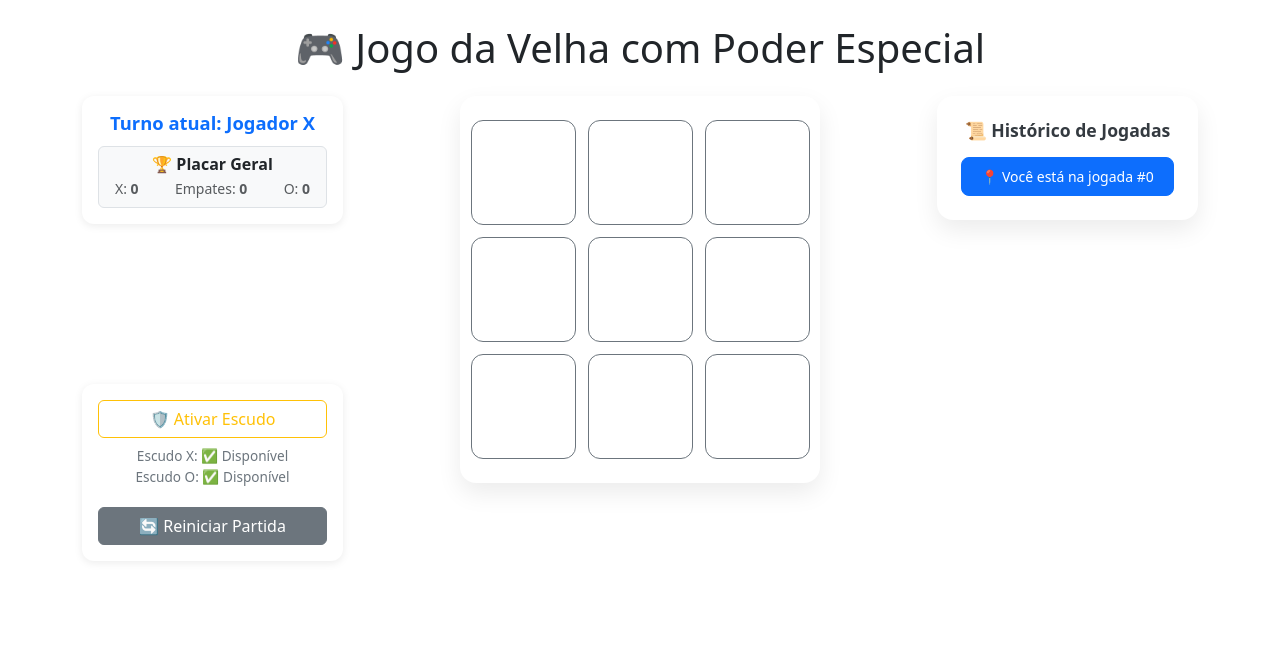
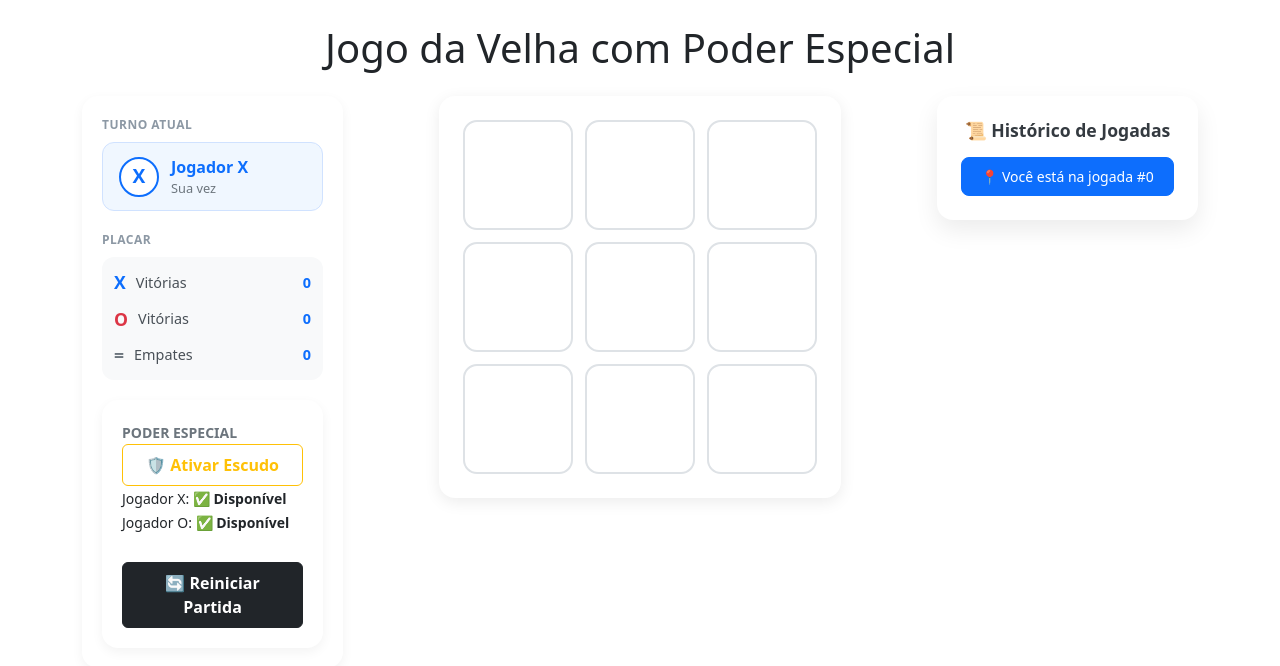
Before and after one commit to Manuely-Candido/jogo-da-velha, a React (Vite) app: page / in a window 1280 px wide. Shown: the top 666 px of the page. Built offline with nearby package versions, Linux system fonts and the light colour scheme.

Commit message:
Continuação da alteração do CSS

```diff
--- a/src/components/Board/Board.module.css
+++ b/src/components/Board/Board.module.css
@@ -1,20 +1,19 @@
 /* Container do Tabuleiro */
+/* Container que envolve as 3 linhas do tabuleiro */
 .board {
   display: flex;
   flex-direction: column;
   align-items: center;
   justify-content: center;
-  gap: 12px;
+  gap: 12px; /* Espaçamento entre as linhas */
   background-color: #ffffff;
-  padding: 24px;
+  padding: 24px; /* Preenchimento em volta das células */
   border-radius: 16px;
-  box-shadow: 0 10px 25px rgba(0, 0, 0, 0.08); /* Sombra elegante */
-  width: 100%;
-  max-width: 360px;
+  box-shadow: 0 4px 16px rgba(0, 0, 0, 0.08); /* Destaque em relação ao fundo */
 }
 
-/* Linha de Células */
+/* Cada linha contendo 3 células */
 .board__row {
   display: flex;
-  gap: 12px;
+  gap: 12px; /* Espaçamento horizontal entre as células */
 }
--- a/src/components/Game/Game.jsx
+++ b/src/components/Game/Game.jsx
@@ -159,7 +159,7 @@ export default function Game() {
 
   return (
     <div className="container py-4">
-    <h1 className="text-center mb-4">🎮 Jogo da Velha com Poder Especial</h1>
+    <h1 className="text-center mb-4">Jogo da Velha com Poder Especial</h1>
 
     <div className="row justify-content-center align-items-start g-4">
       {/* Coluna Esquerda (Mais estreita: col-md-3) com 2 containers empilhados */}
--- a/src/components/Square/Square.module.css
+++ b/src/components/Square/Square.module.css
@@ -1,13 +1,14 @@
 /* Célula individual do tabuleiro */
 /* Square.module.css - Célula expandida */
+/* Botão Célula/Quadrado Expandido */
 .square {
-  width: 105px; /* Aumentado de 80px para 105px */
-  height: 105px; /* Aumentado de 80px para 105px */
-  font-size: 2.8rem; /* Fonte maior para preencher o novo espaço */
-  font-weight: bold;
+  width: 110px; /* Célula maior para preencher o centro da tela */
+  height: 110px;
+  font-size: 3rem; /* Símbolos grandes e fáceis de visualizar */
+  font-weight: 700;
   background-color: #ffffff;
-  border: 0.5px solid #6c757d;
-  border-radius: 12px;
+  border: 2px solid #dee2e6;
+  border-radius: 14px;
   cursor: pointer;
   transition: all 0.2s ease-in-out;
   display: flex;
@@ -15,27 +16,24 @@
   justify-content: center;
 }
 
-/* Efeito ao passar o mouse */
 .square:hover {
   background-color: #e9ecef;
-  transform: translateY(-2px);
-  box-shadow: 0 4px 8px rgba(0, 0, 0, 0.1);
+  transform: translateY(-2px); /* Efeito suave de elevação ao passar o mouse */
 }
 
-/* Célula Protegida por Escudo */
+/* Modificador BEM: Célula sob proteção do Escudo */
 .square--protected {
-  background-color: #fff3cd;
+  background-color: #fff3cd; /* Fundo amarelado suave de proteção */
   border-color: #ffc107;
 }
 
-/* Célula da Trinca Vitoriosa */
+/* Modificador BEM: Célula da linha campeã */
 .square--winning {
   background-color: #d1e7dd;
   border-color: #198754;
   color: #0f5132;
-  font-weight: bold;
   transform: scale(1.05);
-  box-shadow: 0 0 15px rgba(25, 135, 84, 0.4);
+  box-shadow: 0 0 12px rgba(25, 135, 84, 0.4);
 }
 
 /* Adaptação para celulares menores */
--- a/src/components/StatusPanel/StatusPanel.jsx
+++ b/src/components/StatusPanel/StatusPanel.jsx
@@ -42,47 +42,85 @@ export default function StatusPanel({
 
   return (
     <div className={styles.panelGroup}>
-      {/* --- BLOCO SUPERIOR: Status do Turno + Placar Geral --- */}
+
+      {/* 1. CARD SUPERIOR: Turno Atual + Placar Geral */}
       <div className={styles.card}>
-        <h2 className={styles.card__status}>{statusText}</h2>
-
-        <div className="w-100 p-2 bg-light rounded text-center border">
-          <h6 className="m-0 mb-1 fw-bold">🏆 Placar Geral</h6>
-          <div className="d-flex justify-content-between text-muted small px-2">
-            <span>X: <strong>{xWins}</strong></span>
-            <span>Empates: <strong>{draws}</strong></span>
-            <span>O: <strong>{oWins}</strong></span>
+        {/* SEÇÃO 1: TURNO ATUAL */}
+        <div className={styles.card__section}>
+          <span className={styles.card__label}>TURNO ATUAL</span>
+          <div className={styles.turnBox}>
+            <div className={styles.turnBox__avatar}>
+              {isXNext ? 'X' : 'O'}
+            </div>
+            <div className={styles.turnBox__info}>
+              <strong>Jogador {isXNext ? 'X' : 'O'}</strong>
+              <small>Sua vez</small>
             </div>
           </div>
         </div>
 
-      {/* --- BLOCO INFERIOR: Poder Especial (Escudo) + Botão de Reiniciar --- */}
+
+        {/* SEÇÃO 2: PLACAR */}
+        <div className={styles.card__section}>
+          <span className={styles.card__label}>PLACAR</span>
+          <div className={styles.scoreList}>
+            <div className={styles.scoreRow}>
+              <div className={styles.scoreRow__player}>
+                <span className={styles.scoreRow__symbolX}>X</span>
+                <span>Vitórias</span>
+              </div>
+              <strong className={styles.scoreRow__value}>{xWins}</strong>
+            </div>
+
+            <div className={styles.scoreRow}>
+              <div className={styles.scoreRow__player}>
+                <span className={styles.scoreRow__symbolO}>O</span>
+                <span>Vitórias</span>
+              </div>
+              <strong className={styles.scoreRow__value}>{oWins}</strong>
+            </div>
+
+            <div className={styles.scoreRow}>
+              <div className={styles.scoreRow__player}>
+                <span className={styles.scoreRow__symbolDraw}>=</span>
+                <span>Empates</span>
+              </div>
+              <strong className={styles.scoreRow__value}>{draws}</strong>
+            </div>
+          </div>
+        </div>
+
+        {/* 2. CARD INFERIOR: Poder Especial (Escudo) + Ações */}
         <div className={styles.card}>
           <div className={styles.card__powers}>
-          {/* Botão para ativar/desativar intenção do Escudo */}
+            <span className="fw-bold text-uppercase text-secondary small">Poder Especial</span>
+
+            {/* Botão de Ativação do Escudo */}
             <button
-            className={`btn ${shieldActive ? 'btn-warning' : 'btn-outline-warning'} w-100`}
+              className={`btn ${shieldActive ? 'btn-warning' : 'btn-outline-warning'} w-100 py-2 fw-semibold`}
               onClick={onActivateShield}
               disabled={isGameOver || currentShieldUsed}
             >
-            {shieldActive ? '🛡️ Escudo Pronto! Clique na Célula' : '🛡️ Ativar Escudo'}
+              {shieldActive ? '🛡️ Escudo Ativo! Clique no Tabuleiro' : '🛡️ Ativar Escudo'}
             </button>
 
-          {/* Indicadores do status do escudo de cada jogador */}
+            {/* Status de Disponibilidade do Escudo para cada jogador */}
             <div className={styles['card__power-info']}>
-            <p className="m-0">Escudo X: {xShieldUsed ? '❌ Usado' : '✅ Disponível'}</p>
-            <p className="m-0">Escudo O: {oShieldUsed ? '❌ Usado' : '✅ Disponível'}</p>
+              <small>Jogador X: <strong>{xShieldUsed ? '❌ Usado' : '✅ Disponível'}</strong></small>
+              <br />
+              <small>Jogador O: <strong>{oShieldUsed ? '❌ Usado' : '✅ Disponível'}</strong></small>
             </div>
           </div>
 
-        {/* Botão de Ação para Reiniciar o Jogo */}
+          {/* Botão de Reiniciar a Partida */}
           <button
-          className="btn btn-secondary w-100 mt-2"
+            className="btn btn-dark w-100 mt-2 py-2 fw-semibold"
             onClick={onReset}
           >
             🔄 Reiniciar Partida
           </button>
         </div>
       </div>
+    </div>
   );
 }
--- a/src/components/StatusPanel/StatusPanel.module.css
+++ b/src/components/StatusPanel/StatusPanel.module.css
@@ -52,80 +52,120 @@
 }
 
 /* Agrupador dos dois cards laterais */
+/* Container que agrupa os dois cards empilhados */
 .panelGroup {
+  display: flex; /* Utiliza Flexbox para organização em coluna */
+  flex-direction: column; /* Empilha os cards na vertical */
+  gap: 1.25rem; /* Espaçamento de 20px entre o card do placar e o do escudo */
+  width: 100%; /* Garante que ocaupe toda a largura disponível da coluna */
+}
+
+/* Card individual (Caixa branca com sombra suave) */
+/* Card principal de fundo branco */
+.card {
+  background-color: #ffffff;
+  padding: 20px;
+  border-radius: 16px;
+  box-shadow: 0 4px 12px rgba(0, 0, 0, 0.05);
   display: flex;
   flex-direction: column;
-  gap: 10rem; /* Espaçamento vertical entre os dois containers */
+  gap: 20px; /* Espaçamento entre a seção TURNO e PLACAR */
   width: 100%;
 }
 
-/* Card individual do painel (Aplica visual de caixa flutuante) */
-.card {
-  display: flex;
-  flex-direction: column;
-  align-items: center;
-  gap: 12px;
-  background-color: #ffffff;
-  padding: 16px;
-  border-radius: 12px;
-  box-shadow: 0 2px 8px rgba(0, 0, 0, 0.08);
-  width: 100%;
-}
-
-/* Elemento BEM: Status da partida */
-.card__status {
-  font-size: 1.15rem;
-  font-weight: bold;
-  color: #0d6efd;
-  margin: 0;
-  text-align: center;
-}
-
-/* Elemento BEM: Seção de Poderes Especiais */
-.card__powers {
+/* Agrupador de cada seção */
+.card__section {
   display: flex;
   flex-direction: column;
   gap: 8px;
-  width: 100%;
 }
 
-.card__power-info {
-  font-size: 0.85rem;
-  color: #6c757d;
-  text-align: center;
+/* Títulos pequenos em maiúsculo */
+.card__label {
+  font-size: 0.75rem;
+  font-weight: 700;
+  color: #8c98a4;
+  letter-spacing: 0.5px;
 }
 
-/* Aumento do tamanho das células para dar destaque ao tabuleiro central */
-.square {
-  width: 100px; /* Expandido de 80px para 100px */
-  height: 100px; /* Expandido de 80px para 100px */
-  font-size: 2.5rem; /* Fonte ampliada */
+/* --- TURNO ATUAL --- */
+.turnBox {
+  background-color: #f0f7ff; /* Fundo azul bem claro */
+  border: 1px solid #d0e2ff;
+  border-radius: 12px;
+  padding: 12px 16px;
+  display: flex;
+  align-items: center;
+  gap: 12px;
+}
+
+.turnBox__avatar {
+  width: 40px;
+  height: 40px;
+  border-radius: 50%;
+  background-color: #ffffff;
+  border: 2px solid #0d6efd;
+  color: #0d6efd;
   font-weight: bold;
-  background-color: #ffffff;
-  border: 2px solid #6c757d;
-  border-radius: 10px;
-  cursor: pointer;
-  transition: all 0.2s ease-in-out;
+  font-size: 1.2rem;
   display: flex;
   align-items: center;
   justify-content: center;
 }
 
-.square:hover {
-  background-color: #f8f9fa;
-  transform: scale(1.03);
+.turnBox__info {
+  display: flex;
+  flex-direction: column;
+  color: #0d6efd;
 }
 
-.square--protected {
-  background-color: #e2e3e5;
-  border-color: #ffc107;
+.turnBox__info small {
+  font-size: 0.8rem;
+  color: #6c757d;
 }
 
-.square--winning {
-  background-color: #d1e7dd;
-  border-color: #198754;
-  color: #0f5132;
+/* --- PLACAR --- */
+.scoreList {
+  display: flex;
+  flex-direction: column;
+  gap: 10px;
+  background-color: #f8f9fa;
+  padding: 12px;
+  border-radius: 12px;
+}
+
+.scoreRow {
+  display: flex;
+  justify-content: space-between;
+  align-items: center;
+  font-size: 0.9rem;
+  color: #495057;
+}
+
+.scoreRow__player {
+  display: flex;
+  align-items: center;
+  gap: 10px;
+}
+
+.scoreRow__symbolX {
+  color: #0d6efd;
   font-weight: bold;
-  transform: scale(1.05);
-  box-shadow: 0 0 10px rgba(25, 135, 84, 0.5);
+  font-size: 1.1rem;
 }
+
+.scoreRow__symbolO {
+  color: #dc3545;
+  font-weight: bold;
+  font-size: 1.1rem;
+}
+
+.scoreRow__symbolDraw {
+  color: #6c757d;
+  font-weight: bold;
+  font-size: 1.1rem;
+}
+
+.scoreRow__value {
+  color: #0d6efd;
+}
```
Also changed, not shown: src/App.css (added, +11 -0 lines). Lines whose indentation alone changed are shown as unchanged.
